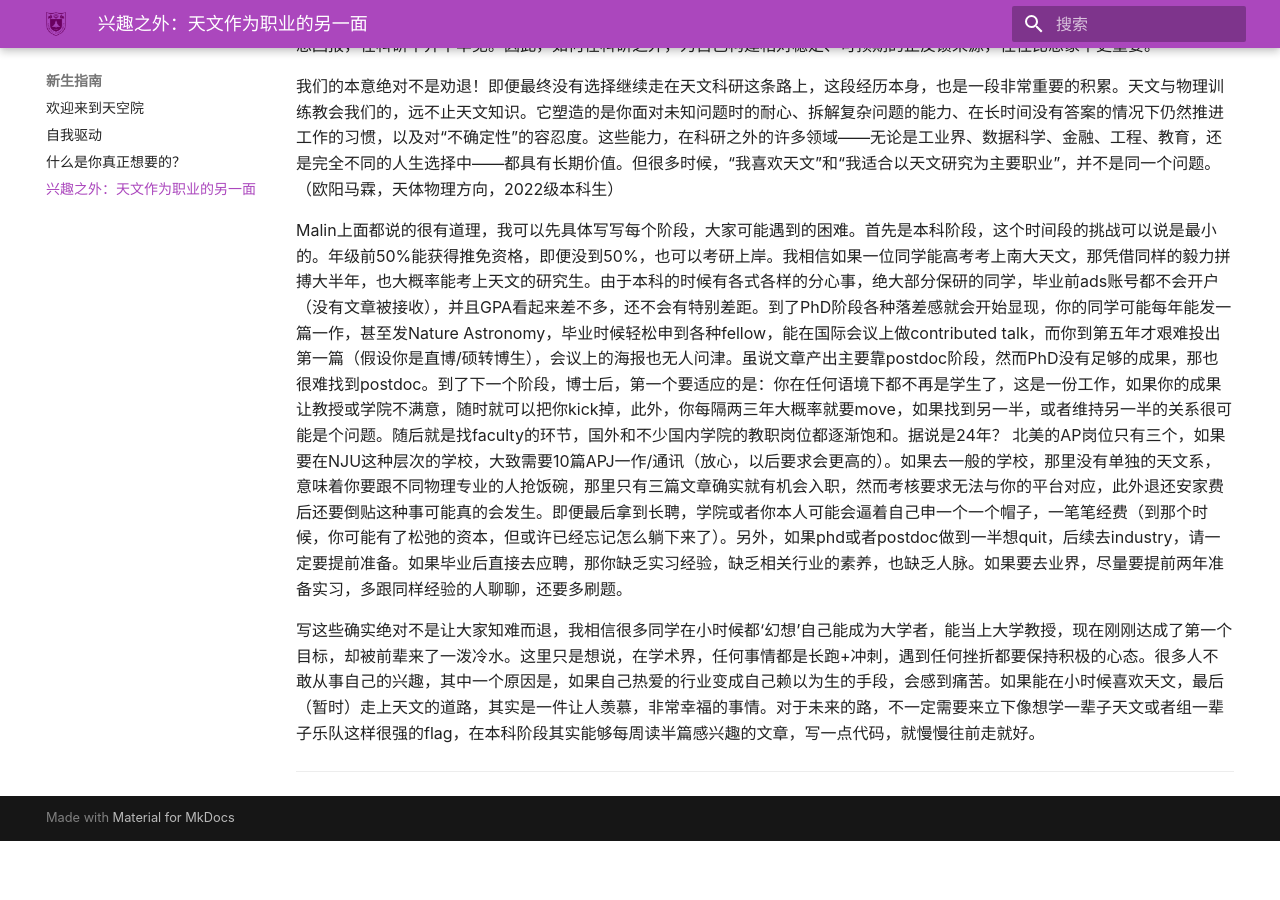
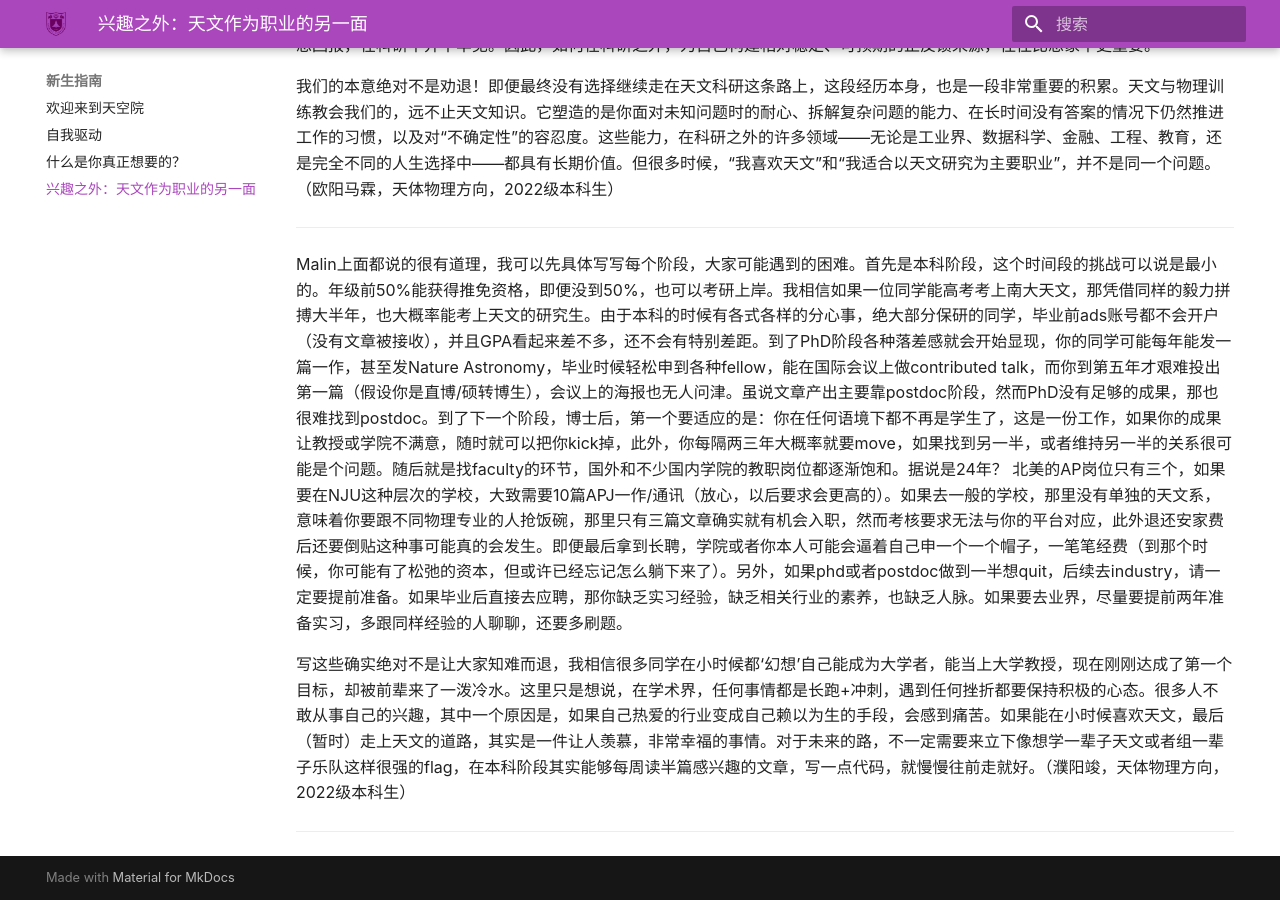
Before and after one commit to nju-astronomy/NJU-ASA, an MkDocs documentation site: the page built from docs/freshman/career_reality.md, in a window 1280 px wide and 900 px high, scrolled down 678 px. Built offline with MkDocs 1.6.1 and Material for MkDocs 9.7.7, drawn with Linux system fonts in a browser that asks for light colours; some web fonts are replaced; before the commit the page ends 1519 px from its top, so only the background shows below that.

Commit message:
Update career_reality.md

```diff
--- a/docs/freshman/career_reality.md
+++ b/docs/freshman/career_reality.md
@@ -9,9 +9,10 @@
 
 我们的本意绝对不是劝退！即便最终没有选择继续走在天文科研这条路上，这段经历本身，也是一段非常重要的积累。天文与物理训练教会我们的，远不止天文知识。它塑造的是你面对未知问题时的耐心、拆解复杂问题的能力、在长时间没有答案的情况下仍然推进工作的习惯，以及对“不确定性”的容忍度。这些能力，在科研之外的许多领域——无论是工业界、数据科学、金融、工程、教育，还是完全不同的人生选择中——都具有长期价值。但很多时候，“我喜欢天文”和“我适合以天文研究为主要职业”，并不是同一个问题。（欧阳马霖，天体物理方向，2022级本科生）
 
+---
 
 Malin上面都说的很有道理，我可以先具体写写每个阶段，大家可能遇到的困难。首先是本科阶段，这个时间段的挑战可以说是最小的。年级前50%能获得推免资格，即便没到50%，也可以考研上岸。我相信如果一位同学能高考考上南大天文，那凭借同样的毅力拼搏大半年，也大概率能考上天文的研究生。由于本科的时候有各式各样的分心事，绝大部分保研的同学，毕业前ads账号都不会开户（没有文章被接收），并且GPA看起来差不多，还不会有特别差距。到了PhD阶段各种落差感就会开始显现，你的同学可能每年能发一篇一作，甚至发Nature Astronomy，毕业时候轻松申到各种fellow，能在国际会议上做contributed talk，而你到第五年才艰难投出第一篇（假设你是直博/硕转博生），会议上的海报也无人问津。虽说文章产出主要靠postdoc阶段，然而PhD没有足够的成果，那也很难找到postdoc。到了下一个阶段，博士后，第一个要适应的是：你在任何语境下都不再是学生了，这是一份工作，如果你的成果让教授或学院不满意，随时就可以把你kick掉，此外，你每隔两三年大概率就要move，如果找到另一半，或者维持另一半的关系很可能是个问题。随后就是找faculty的环节，国外和不少国内学院的教职岗位都逐渐饱和。据说是24年？ 北美的AP岗位只有三个，如果要在NJU这种层次的学校，大致需要10篇APJ一作/通讯（放心，以后要求会更高的）。如果去一般的学校，那里没有单独的天文系，意味着你要跟不同物理专业的人抢饭碗，那里只有三篇文章确实就有机会入职，然而考核要求无法与你的平台对应，此外退还安家费后还要倒贴这种事可能真的会发生。即便最后拿到长聘，学院或者你本人可能会逼着自己申一个一个帽子，一笔笔经费（到那个时候，你可能有了松弛的资本，但或许已经忘记怎么躺下来了）。另外，如果phd或者postdoc做到一半想quit，后续去industry，请一定要提前准备。如果毕业后直接去应聘，那你缺乏实习经验，缺乏相关行业的素养，也缺乏人脉。如果要去业界，尽量要提前两年准备实习，多跟同样经验的人聊聊，还要多刷题。
 
-写这些确实绝对不是让大家知难而退，我相信很多同学在小时候都‘幻想’自己能成为大学者，能当上大学教授，现在刚刚达成了第一个目标，却被前辈来了一泼冷水。这里只是想说，在学术界，任何事情都是长跑+冲刺，遇到任何挫折都要保持积极的心态。很多人不敢从事自己的兴趣，其中一个原因是，如果自己热爱的行业变成自己赖以为生的手段，会感到痛苦。如果能在小时候喜欢天文，最后（暂时）走上天文的道路，其实是一件让人羡慕，非常幸福的事情。对于未来的路，不一定需要来立下像想学一辈子天文或者组一辈子乐队这样很强的flag，在本科阶段其实能够每周读半篇感兴趣的文章，写一点代码，就慢慢往前走就好。
+写这些确实绝对不是让大家知难而退，我相信很多同学在小时候都‘幻想’自己能成为大学者，能当上大学教授，现在刚刚达成了第一个目标，却被前辈来了一泼冷水。这里只是想说，在学术界，任何事情都是长跑+冲刺，遇到任何挫折都要保持积极的心态。很多人不敢从事自己的兴趣，其中一个原因是，如果自己热爱的行业变成自己赖以为生的手段，会感到痛苦。如果能在小时候喜欢天文，最后（暂时）走上天文的道路，其实是一件让人羡慕，非常幸福的事情。对于未来的路，不一定需要来立下像想学一辈子天文或者组一辈子乐队这样很强的flag，在本科阶段其实能够每周读半篇感兴趣的文章，写一点代码，就慢慢往前走就好。（濮阳竣，天体物理方向，2022级本科生）
 
 ---
```
